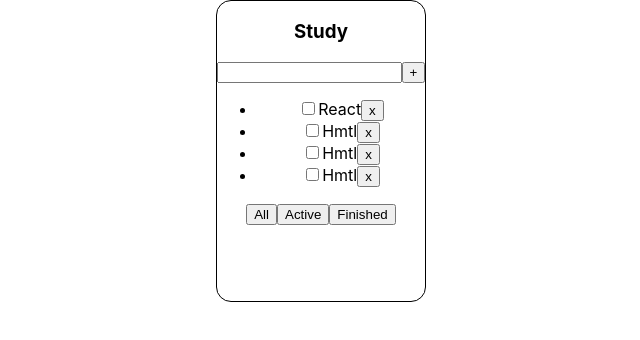
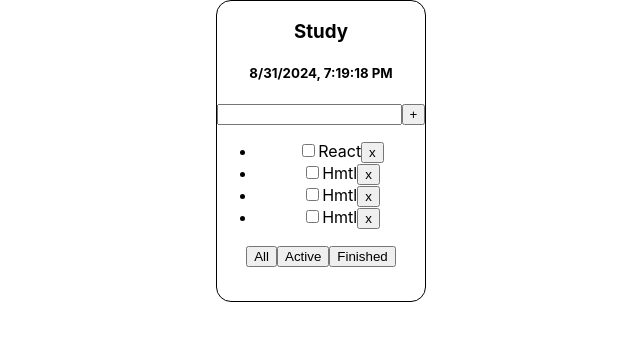
Before and after one commit to pdxserg/work-tasks, a React (Create React App) app: page / in a window 1280 px wide. Shown: the top 340 px of the page, without its empty margins (319-959 px from the left). Built offline with nearby package versions, Linux system fonts and the light colour scheme.

Commit message:
create  const dateCreate=new(Date)

```diff
--- a/src/Todolist.tsx
+++ b/src/Todolist.tsx
@@ -9,10 +9,12 @@ type TodolistPropsType={
 }
 
 export const Todolist = (props: TodolistPropsType) => {
+	const dateCreate=new(Date)
 	return (
 		<div className="task-conteiner">
 			<div>
 				<h3>Study</h3>
+				<h5>{dateCreate.toLocaleString()}</h5>
 				<div>
 					<input type="text"/>
 					<button>+</button>
```
